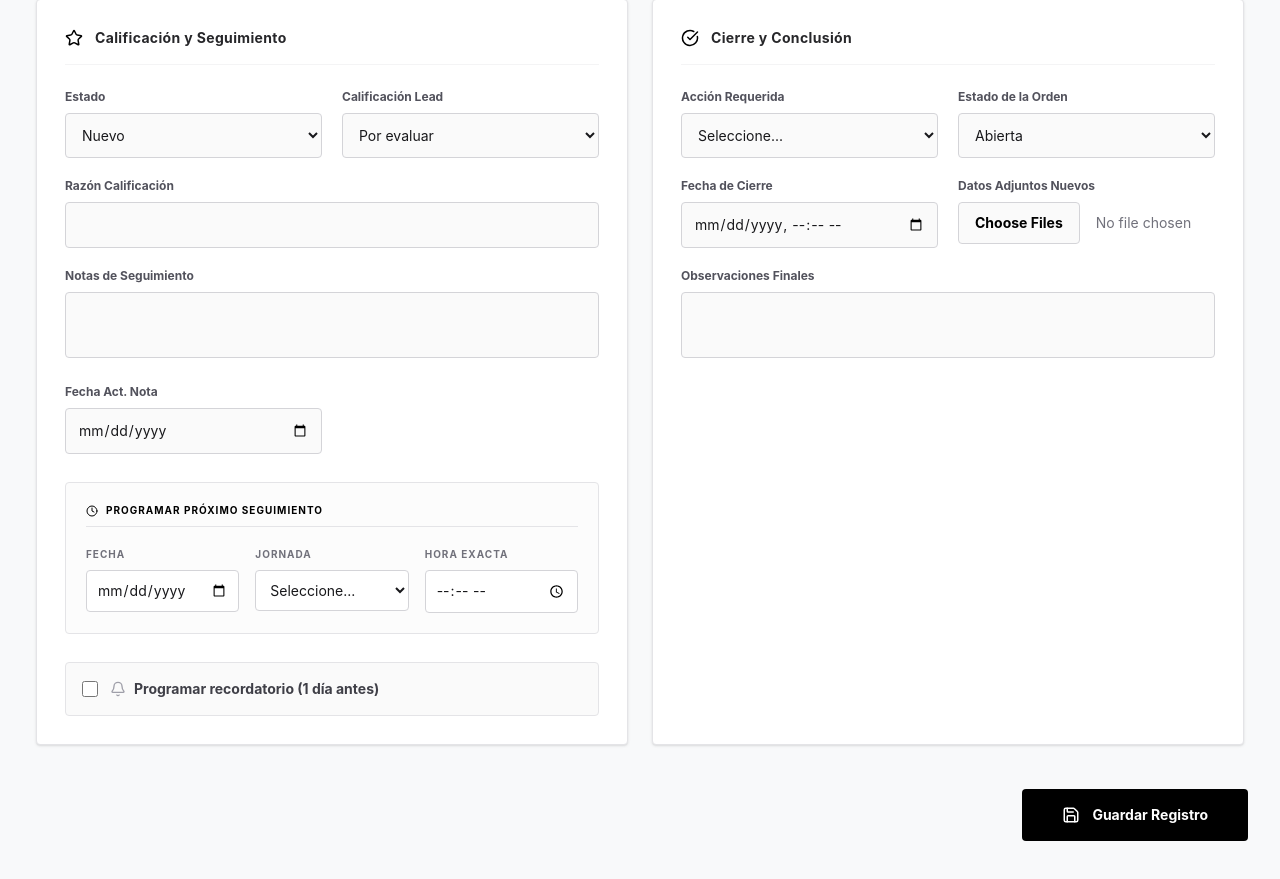
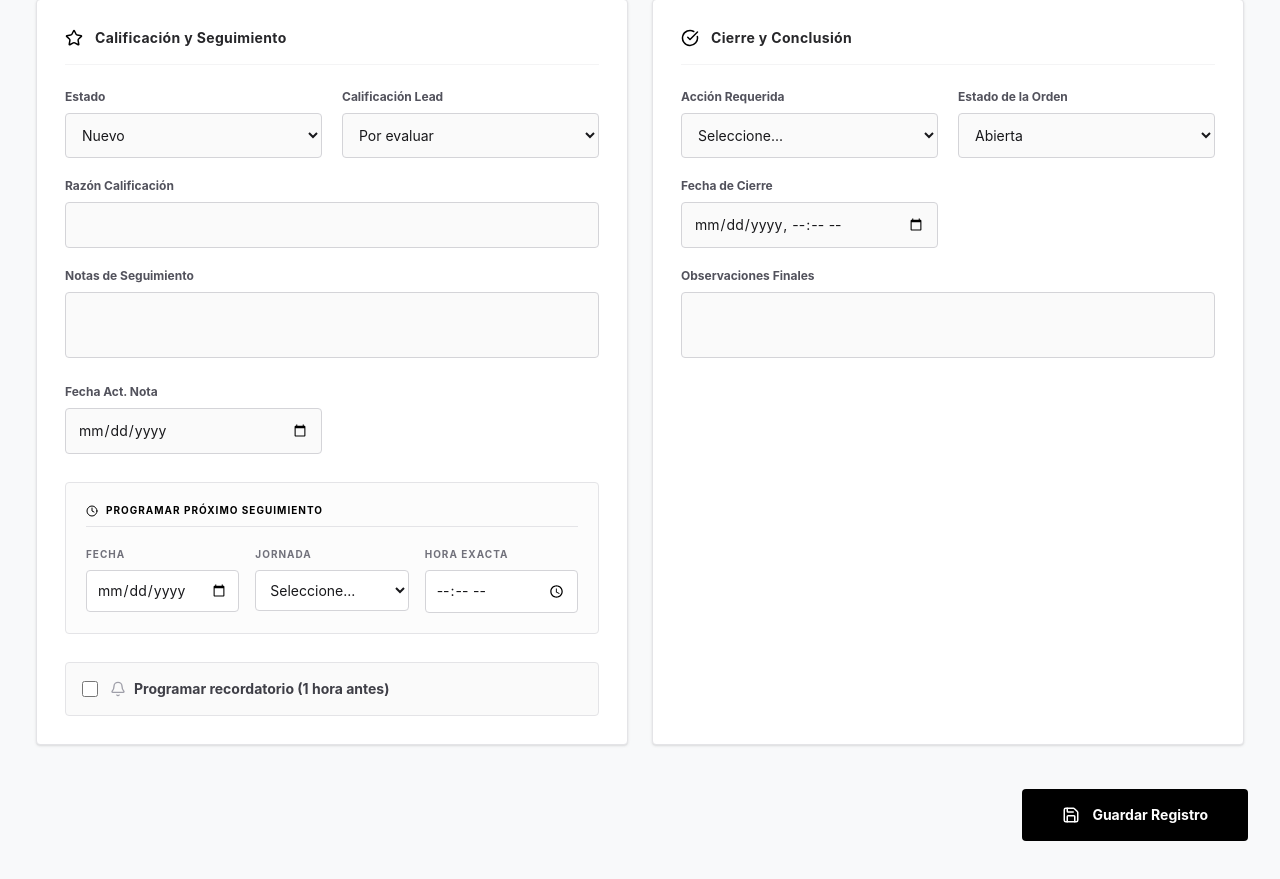
Before and after one commit to ProductosArquitectonicos/embudo-comercial, a React (Vite) app in the folder embudo-comercial/: page / in a window 1280 px wide. Shown: the part 669-1548 px from the top of the page. Built offline with nearby package versions, Linux system fonts and the light colour scheme.

Commit message:
Quitar Adjuntos

```diff
--- a/embudo-comercial/package.json
+++ b/embudo-comercial/package.json
@@ -19,7 +19,7 @@
     "@tailwindcss/vite": "^4.2.1",
     "@types/react": "^19.2.7",
     "@types/react-dom": "^19.2.3",
-    "@vitejs/plugin-react": "^5.1.1",
+    "@vitejs/plugin-react": "^5.1.4",
     "eslint": "^9.39.1",
     "eslint-plugin-react-hooks": "^7.0.1",
     "eslint-plugin-react-refresh": "^0.4.24",
--- a/embudo-comercial/src/App.jsx
+++ b/embudo-comercial/src/App.jsx
@@ -349,15 +349,8 @@ export default function App() {
     addLog(editingLeadId ? 'Procesando actualización de formulario...' : 'Procesando nuevo formulario...', 'info');
 
     try {
-      let adjuntosBase64 = [];
-      if (formData.datos_adjuntos && formData.datos_adjuntos.length > 0) {
-        adjuntosBase64 = await convertFilesToBase64(formData.datos_adjuntos);
-        addLog(`${adjuntosBase64.length} archivo(s) procesados.`, 'info');
-      }
-
       const payload = {
         ...formData,
-        datos_adjuntos: adjuntosBase64,
         fecha_registro_sistema: new Date().toISOString()
       };
 
@@ -407,7 +400,7 @@ export default function App() {
       if (formData.programar_recordatorio && formData.fecha_seguimiento_dia) {
         const timeString = formData.hora_seguimiento || '00:00';
         const fechaSeg = new Date(`${formData.fecha_seguimiento_dia}T${timeString}:00`);
-        fechaSeg.setDate(fechaSeg.getDate() - 1);
+        fechaSeg.setHours(fechaSeg.getHours() - 1);
 
         setScheduledReminder({
           fecha: fechaSeg.toLocaleString([], { dateStyle: 'short', timeStyle: 'short' }),
@@ -833,7 +826,7 @@ export default function App() {
               <input type="checkbox" id="recordatorio" name="programar_recordatorio" checked={formData.programar_recordatorio} onChange={handleChange} className="w-4 h-4 text-black rounded-sm border-zinc-400 focus:ring-black cursor-pointer" />
               <label htmlFor="recordatorio" className="text-sm font-bold text-zinc-700 flex items-center gap-2 cursor-pointer">
                 <Bell size={16} className={formData.programar_recordatorio ? "text-black" : "text-zinc-400"} />
-                Programar recordatorio (1 día antes)
+                Programar recordatorio (1 hora antes)
               </label>
             </div>
             {formData.programar_recordatorio && (
@@ -874,20 +867,6 @@ export default function App() {
           <div>
             <label className="block text-xs font-bold text-zinc-600 mb-2">Fecha de Cierre</label>
             <input type="datetime-local" name="fecha_cierre" value={formData.fecha_cierre} onChange={handleChange} className="w-full rounded-sm border-zinc-300 border p-3 text-sm focus:ring-1 focus:ring-black focus:border-black outline-none bg-zinc-50 focus:bg-white transition-colors" />
-          </div>
-          <div>
-            <label className="block text-xs font-bold text-zinc-600 mb-2">Datos Adjuntos Nuevos</label>
-            <input type="file" name="datos_adjuntos" multiple onChange={handleFileChange} className="w-full text-sm text-zinc-500 file:mr-4 file:py-2.5 file:px-4 file:rounded-sm file:border file:border-zinc-300 file:text-sm file:font-bold file:bg-zinc-50 file:text-black hover:file:bg-zinc-200 transition cursor-pointer" />
-            {formData.datos_adjuntos && formData.datos_adjuntos.length > 0 && (
-              <div className="mt-3 space-y-2">
-                {formData.datos_adjuntos.map((file, index) => (
-                  <div key={index} className="flex items-center justify-between bg-zinc-50 border border-zinc-200 rounded-sm p-2.5 text-sm">
-                    <span className="truncate max-w-[150px] font-medium text-black">{file.name || 'Archivo adjunto'}</span>
-                    <button type="button" onClick={() => removeFile(index)} className="text-zinc-400 hover:text-black transition-colors"><X size={14} /></button>
-                  </div>
-                ))}
-              </div>
-            )}
           </div>
           <div className="md:col-span-2">
             <label className="block text-xs font-bold text-zinc-600 mb-2">Observaciones Finales</label>
```
Also changed, not shown: 1 other file (tests, documents, lock files or other folders).
